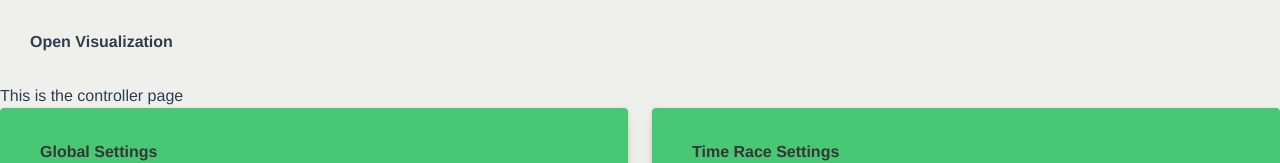
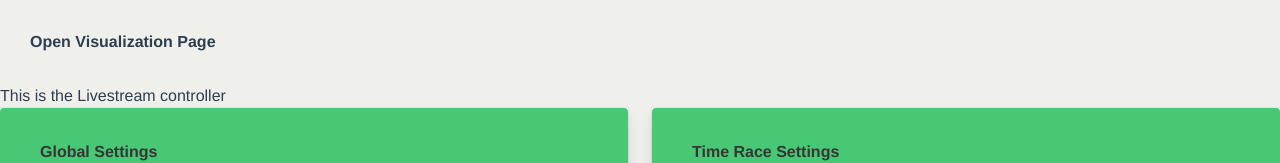
Before and after one commit to kaihoefler/livestream, a Vue app: page /#/ in a window 1280 px wide. Shown: the top 163 px of the page. Built offline with nearby package versions, Linux system fonts and the light colour scheme.

Commit message:
Minor visual changes

```diff
--- a/src/views/Controller.vue
+++ b/src/views/Controller.vue
@@ -1,10 +1,10 @@
 <template>
   <div class="router">
     <div id="nav">
-      <router-link to="/vis" target="_blank"> Open Visualization</router-link>
+      <router-link to="/vis" target="_blank"> Open Visualization Page</router-link>
     </div>
 
-    <h1>This is the controller page</h1>
+    <h1>This is the Livestream controller </h1>
     <div class="columns">
       <div class="column">
           <Settings /> <br />
```
